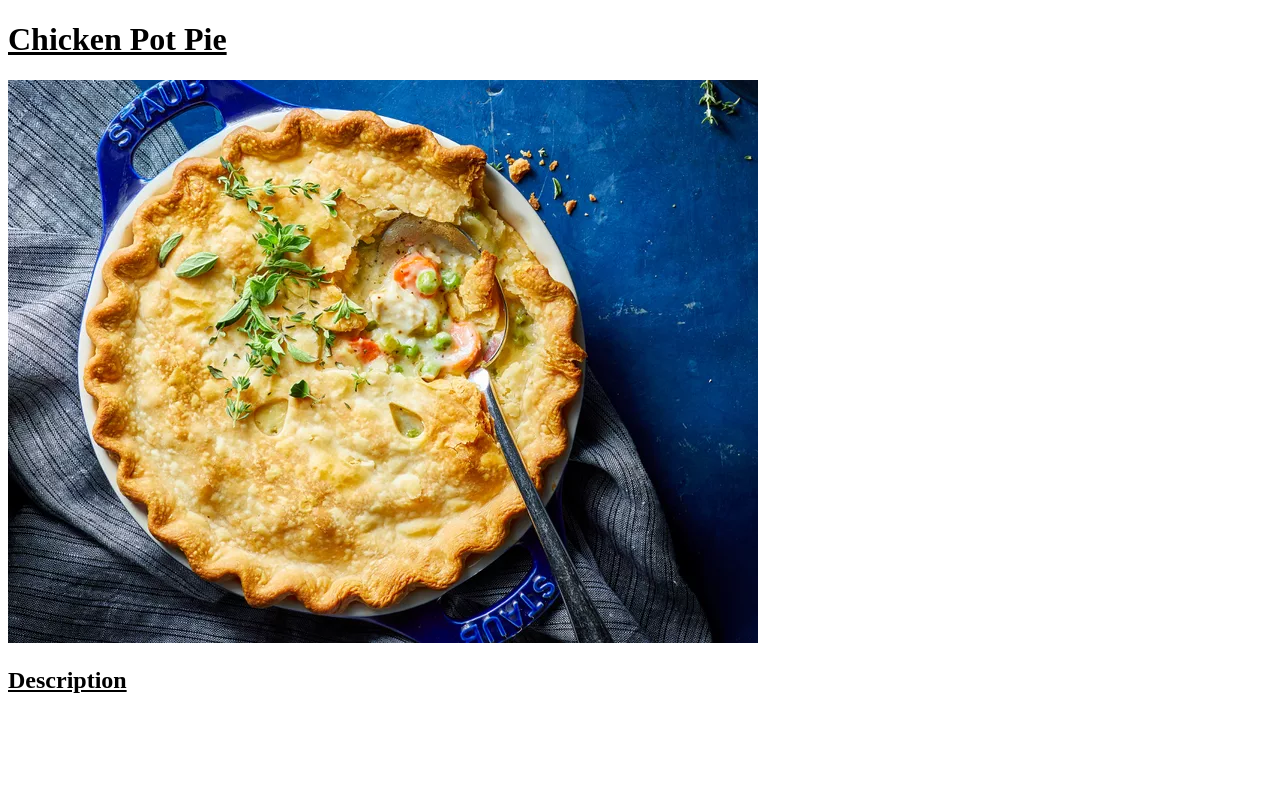
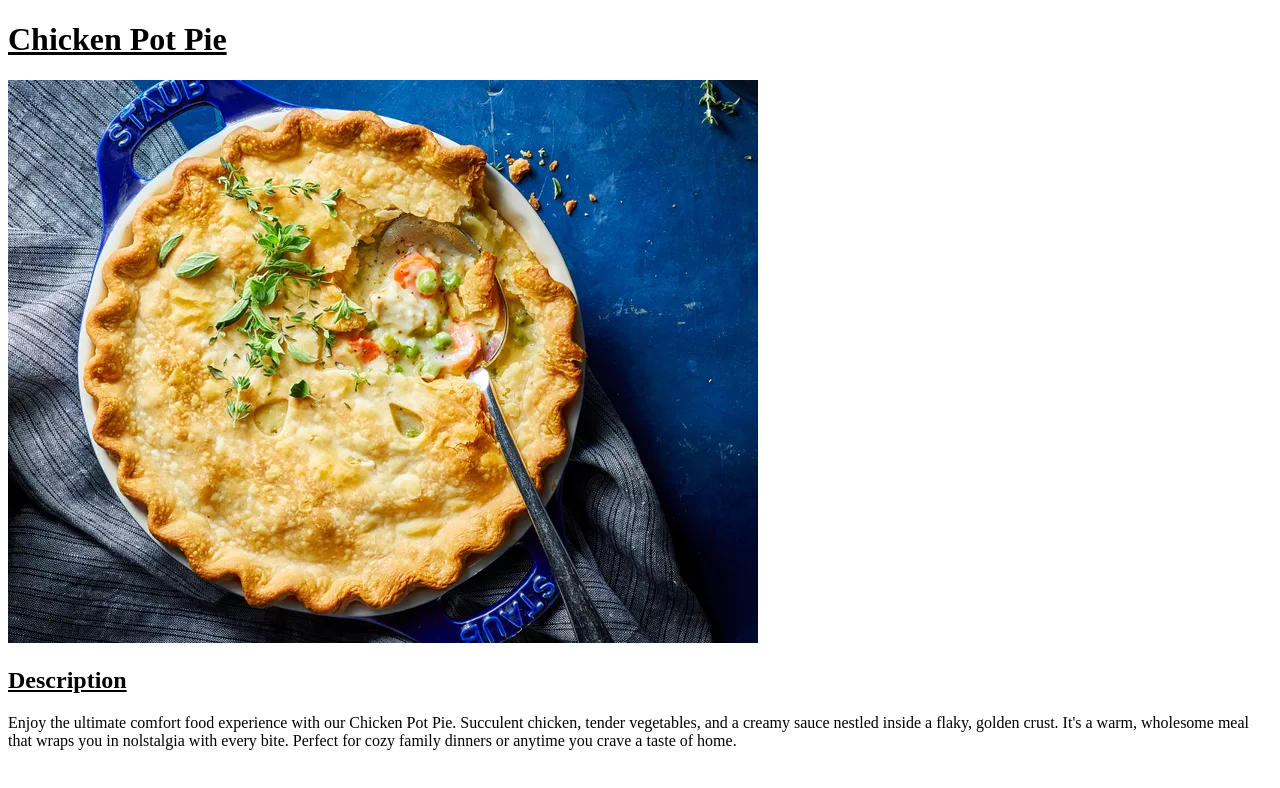
Before and after one commit to joseph-phan/odin-recipes, a plain HTML site: page recipes/chicken-pot-pie.html in a window 1280 px wide. Drawn offline with Linux system fonts and the light colour scheme.

Commit message:
Add description of recipe

```diff
--- a/recipes/chicken-pot-pie.html
+++ b/recipes/chicken-pot-pie.html
@@ -11,7 +11,11 @@
         <img src="../images/chickenpot.jpg" alt="Beautiful and crispy chicken pot pie">
 
         <h2><u>Description</u></h2>
-
+        <p>Enjoy the ultimate comfort food experience with our Chicken Pot Pie.
+            Succulent chicken, tender vegetables, and a creamy sauce nestled inside a flaky, golden crust.
+            It's a warm, wholesome meal that wraps you in nolstalgia with every bite.
+            Perfect for cozy family dinners or anytime you crave a taste of home.
+        </p>
     </body>
 
 </html>
```
